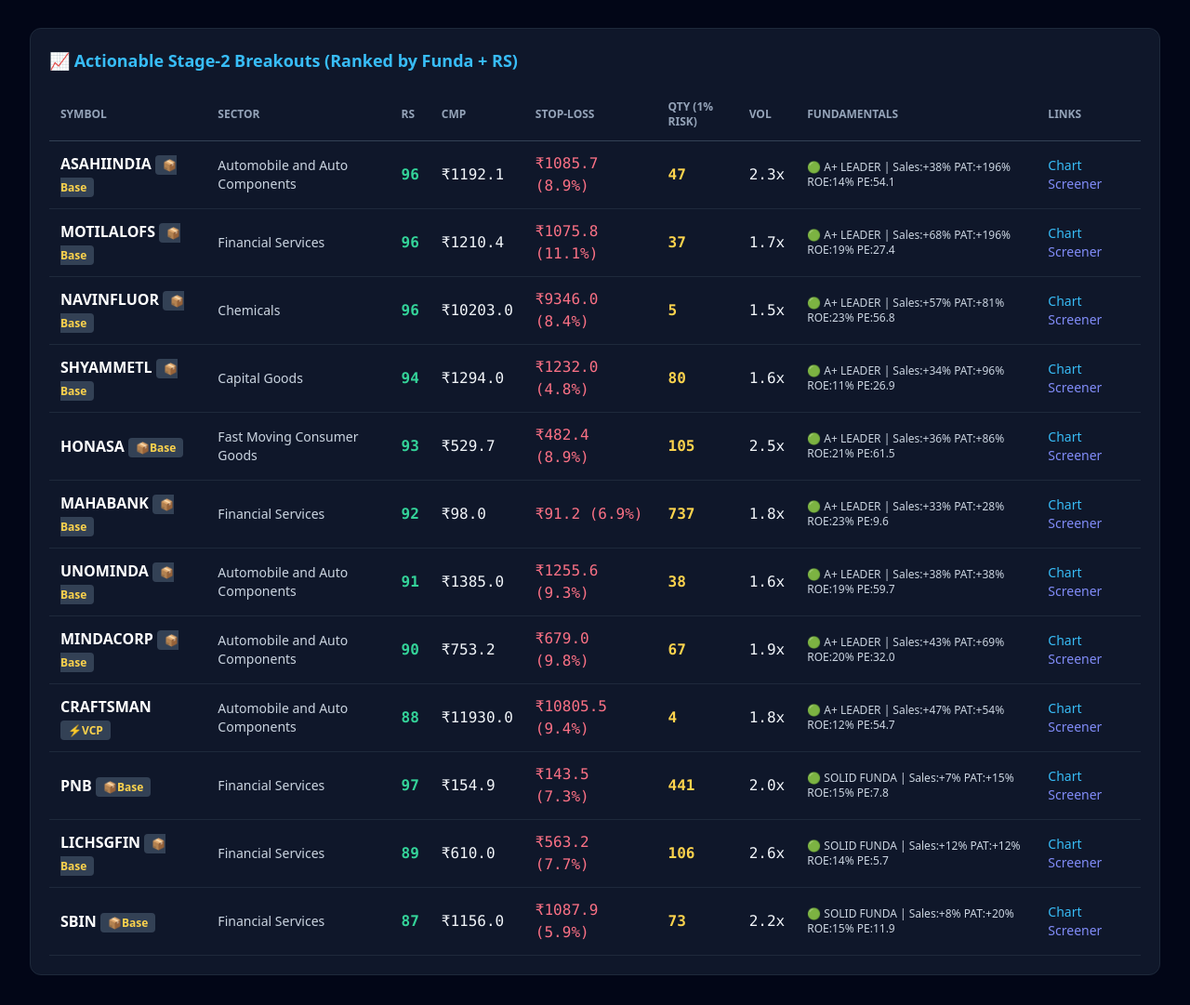
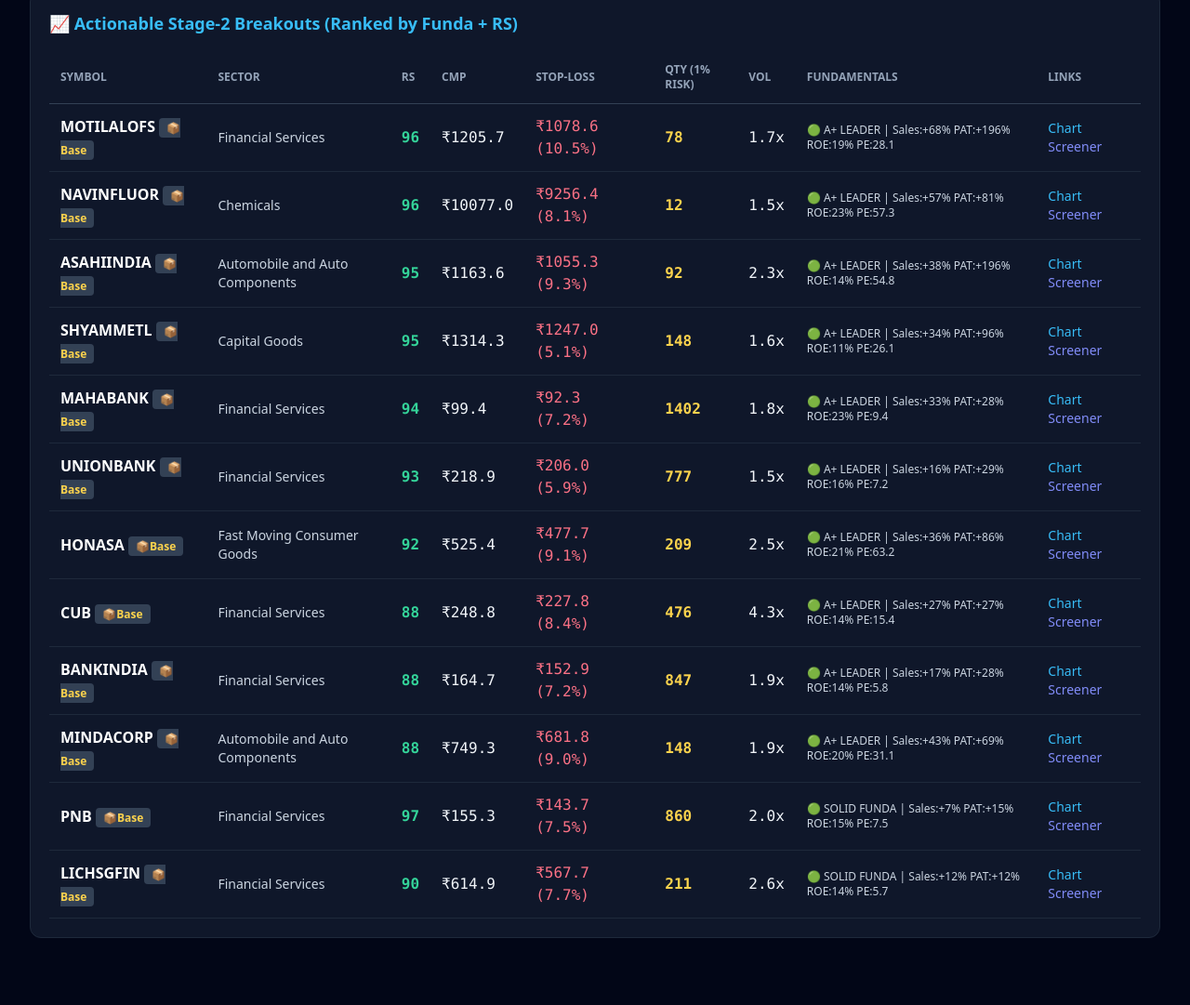
Before and after one commit to vibhor55-code/apex-sector-scanner, a plain HTML site: page index.html in a window 1280 px wide. Shown: the part 649-1730 px from the top of the page at 93% size. After the commit the page ends 1690 px from the top, so only its background shows below. Drawn offline with nearby package versions, Linux system fonts and the light colour scheme.

Commit message:
Auto-update live dashboard

```diff
--- a/index.html
+++ b/index.html
@@ -11,11 +11,11 @@
     <div class="flex flex-col md:flex-row justify-between items-start md:items-center mb-6 border-b border-slate-800 pb-4">
       <div>
         <h1 class="text-2xl md:text-3xl font-bold text-white">🏛️ Apex Master Techno-Funda Dashboard</h1>
-        <p class="text-slate-400 text-sm mt-1">Full-Market NSE 500 Stage-2 Consolidation Breakouts • Updated: 20 Nov 2026</p>
+        <p class="text-slate-400 text-sm mt-1">Full-Market NSE 500 Stage-2 Consolidation Breakouts • Updated: 23 Nov 2026</p>
       </div>
       <div class="mt-3 md:mt-0 bg-slate-900 border border-slate-800 rounded-lg px-4 py-2 text-sm">
-        <div><b>Regime:</b> 🟡 SELECTIVE / ROTATION (0.5% Risk)</div>
-        <div class="text-slate-400"><b>NSE 500 Breadth (>40W EMA):</b> 49.4%</div>
+        <div><b>Regime:</b> 🟢 BULL EXPANSION (Full 1.0% Risk)</div>
+        <div class="text-slate-400"><b>NSE 500 Breadth (>40W EMA):</b> 52.4%</div>
       </div>
     </div>
 
@@ -26,10 +26,10 @@
         <div class="mb-3">
           <div class="flex justify-between text-sm mb-1">
             <span class="font-semibold text-slate-200">Financial Services</span>
-            <span class="text-emerald-400 font-mono">11/98 stocks (11.2%)</span>
+            <span class="text-emerald-400 font-mono">15/98 stocks (15.3%)</span>
           </div>
           <div class="w-full bg-slate-800 rounded-full h-2.5">
-            <div class="bg-emerald-500 h-2.5 rounded-full" style="width: 28.0%"></div>
+            <div class="bg-emerald-500 h-2.5 rounded-full" style="width: 38.25%"></div>
           </div>
         </div>
         <div class="mb-3">
@@ -43,20 +43,29 @@
         </div>
         <div class="mb-3">
           <div class="flex justify-between text-sm mb-1">
-            <span class="font-semibold text-slate-200">Oil Gas &amp; Consumable Fuels</span>
-            <span class="text-emerald-400 font-mono">2/19 stocks (10.5%)</span>
+            <span class="font-semibold text-slate-200">Realty</span>
+            <span class="text-emerald-400 font-mono">2/14 stocks (14.3%)</span>
           </div>
           <div class="w-full bg-slate-800 rounded-full h-2.5">
-            <div class="bg-emerald-500 h-2.5 rounded-full" style="width: 26.25%"></div>
+            <div class="bg-emerald-500 h-2.5 rounded-full" style="width: 35.75%"></div>
           </div>
         </div>
         <div class="mb-3">
           <div class="flex justify-between text-sm mb-1">
-            <span class="font-semibold text-slate-200">Realty</span>
-            <span class="text-emerald-400 font-mono">1/14 stocks (7.1%)</span>
+            <span class="font-semibold text-slate-200">Healthcare</span>
+            <span class="text-emerald-400 font-mono">2/44 stocks (4.5%)</span>
           </div>
           <div class="w-full bg-slate-800 rounded-full h-2.5">
-            <div class="bg-emerald-500 h-2.5 rounded-full" style="width: 17.75%"></div>
+            <div class="bg-emerald-500 h-2.5 rounded-full" style="width: 11.25%"></div>
+          </div>
+        </div>
+        <div class="mb-3">
+          <div class="flex justify-between text-sm mb-1">
+            <span class="font-semibold text-slate-200">Construction Materials</span>
+            <span class="text-emerald-400 font-mono">1/11 stocks (9.1%)</span>
+          </div>
+          <div class="w-full bg-slate-800 rounded-full h-2.5">
+            <div class="bg-emerald-500 h-2.5 rounded-full" style="width: 22.75%"></div>
           </div>
         </div>
         <div class="mb-3">
@@ -70,29 +79,20 @@
         </div>
         <div class="mb-3">
           <div class="flex justify-between text-sm mb-1">
+            <span class="font-semibold text-slate-200">Oil Gas &amp; Consumable Fuels</span>
+            <span class="text-emerald-400 font-mono">1/19 stocks (5.3%)</span>
+          </div>
+          <div class="w-full bg-slate-800 rounded-full h-2.5">
+            <div class="bg-emerald-500 h-2.5 rounded-full" style="width: 13.25%"></div>
+          </div>
+        </div>
+        <div class="mb-3">
+          <div class="flex justify-between text-sm mb-1">
             <span class="font-semibold text-slate-200">Consumer Services</span>
             <span class="text-emerald-400 font-mono">1/23 stocks (4.3%)</span>
           </div>
           <div class="w-full bg-slate-800 rounded-full h-2.5">
             <div class="bg-emerald-500 h-2.5 rounded-full" style="width: 10.75%"></div>
-          </div>
-        </div>
-        <div class="mb-3">
-          <div class="flex justify-between text-sm mb-1">
-            <span class="font-semibold text-slate-200">Chemicals</span>
-            <span class="text-emerald-400 font-mono">1/26 stocks (3.8%)</span>
-          </div>
-          <div class="w-full bg-slate-800 rounded-full h-2.5">
-            <div class="bg-emerald-500 h-2.5 rounded-full" style="width: 9.5%"></div>
-          </div>
-        </div>
-        <div class="mb-3">
-          <div class="flex justify-between text-sm mb-1">
-            <span class="font-semibold text-slate-200">Fast Moving Consumer Goods</span>
-            <span class="text-emerald-400 font-mono">1/28 stocks (3.6%)</span>
-          </div>
-          <div class="w-full bg-slate-800 rounded-full h-2.5">
-            <div class="bg-emerald-500 h-2.5 rounded-full" style="width: 9.0%"></div>
           </div>
         </div>
       </div>
@@ -135,28 +135,14 @@
         <tbody>
 
         <tr class="border-b border-slate-800 hover:bg-slate-800/60">
-          <td class="p-3 font-bold text-white">ASAHIINDIA <span class="text-xs px-2 py-0.5 rounded bg-slate-700 text-amber-300">📦Base</span></td>
-          <td class="p-3 text-slate-300 text-sm">Automobile and Auto Components</td>
-          <td class="p-3 font-mono text-emerald-400 font-bold">96</td>
-          <td class="p-3 font-mono">₹1192.1</td>
-          <td class="p-3 font-mono text-rose-400">₹1085.7 (8.9%)</td>
-          <td class="p-3 font-mono font-bold text-amber-300">47</td>
-          <td class="p-3 font-mono">2.3x</td>
-          <td class="p-3 text-xs text-slate-300">🟢 A+ LEADER | Sales:+38% PAT:+196% ROE:14% PE:54.1</td>
-          <td class="p-3 text-sm">
-            <a href="https://in.tradingview.com/chart/?symbol=NSE:ASAHIINDIA" target="_blank" class="text-sky-400 hover:underline mr-2">Chart</a>
-            <a href="https://www.screener.in/company/ASAHIINDIA/consolidated/" target="_blank" class="text-indigo-400 hover:underline">Screener</a>
-          </td>
-        </tr>
-        <tr class="border-b border-slate-800 hover:bg-slate-800/60">
           <td class="p-3 font-bold text-white">MOTILALOFS <span class="text-xs px-2 py-0.5 rounded bg-slate-700 text-amber-300">📦Base</span></td>
           <td class="p-3 text-slate-300 text-sm">Financial Services</td>
           <td class="p-3 font-mono text-emerald-400 font-bold">96</td>
-          <td class="p-3 font-mono">₹1210.4</td>
-          <td class="p-3 font-mono text-rose-400">₹1075.8 (11.1%)</td>
-          <td class="p-3 font-mono font-bold text-amber-300">37</td>
+          <td class="p-3 font-mono">₹1205.7</td>
+          <td class="p-3 font-mono text-rose-400">₹1078.6 (10.5%)</td>
+          <td class="p-3 font-mono font-bold text-amber-300">78</td>
           <td class="p-3 font-mono">1.7x</td>
-          <td class="p-3 text-xs text-slate-300">🟢 A+ LEADER | Sales:+68% PAT:+196% ROE:19% PE:27.4</td>
+          <td class="p-3 text-xs text-slate-300">🟢 A+ LEADER | Sales:+68% PAT:+196% ROE:19% PE:28.1</td>
           <td class="p-3 text-sm">
             <a href="https://in.tradingview.com/chart/?symbol=NSE:MOTILALOFS" target="_blank" class="text-sky-400 hover:underline mr-2">Chart</a>
             <a href="https://www.screener.in/company/MOTILALOFS/consolidated/" target="_blank" class="text-indigo-400 hover:underline">Screener</a>
@@ -166,109 +152,137 @@
           <td class="p-3 font-bold text-white">NAVINFLUOR <span class="text-xs px-2 py-0.5 rounded bg-slate-700 text-amber-300">📦Base</span></td>
           <td class="p-3 text-slate-300 text-sm">Chemicals</td>
           <td class="p-3 font-mono text-emerald-400 font-bold">96</td>
-          <td class="p-3 font-mono">₹10203.0</td>
-          <td class="p-3 font-mono text-rose-400">₹9346.0 (8.4%)</td>
-          <td class="p-3 font-mono font-bold text-amber-300">5</td>
+          <td class="p-3 font-mono">₹10077.0</td>
+          <td class="p-3 font-mono text-rose-400">₹9256.4 (8.1%)</td>
+          <td class="p-3 font-mono font-bold text-amber-300">12</td>
           <td class="p-3 font-mono">1.5x</td>
-          <td class="p-3 text-xs text-slate-300">🟢 A+ LEADER | Sales:+57% PAT:+81% ROE:23% PE:56.8</td>
+          <td class="p-3 text-xs text-slate-300">🟢 A+ LEADER | Sales:+57% PAT:+81% ROE:23% PE:57.3</td>
           <td class="p-3 text-sm">
             <a href="https://in.tradingview.com/chart/?symbol=NSE:NAVINFLUOR" target="_blank" class="text-sky-400 hover:underline mr-2">Chart</a>
             <a href="https://www.screener.in/company/NAVINFLUOR/consolidated/" target="_blank" class="text-indigo-400 hover:underline">Screener</a>
           </td>
         </tr>
         <tr class="border-b border-slate-800 hover:bg-slate-800/60">
+          <td class="p-3 font-bold text-white">ASAHIINDIA <span class="text-xs px-2 py-0.5 rounded bg-slate-700 text-amber-300">📦Base</span></td>
+          <td class="p-3 text-slate-300 text-sm">Automobile and Auto Components</td>
+          <td class="p-3 font-mono text-emerald-400 font-bold">95</td>
+          <td class="p-3 font-mono">₹1163.6</td>
+          <td class="p-3 font-mono text-rose-400">₹1055.3 (9.3%)</td>
+          <td class="p-3 font-mono font-bold text-amber-300">92</td>
+          <td class="p-3 font-mono">2.3x</td>
+          <td class="p-3 text-xs text-slate-300">🟢 A+ LEADER | Sales:+38% PAT:+196% ROE:14% PE:54.8</td>
+          <td class="p-3 text-sm">
+            <a href="https://in.tradingview.com/chart/?symbol=NSE:ASAHIINDIA" target="_blank" class="text-sky-400 hover:underline mr-2">Chart</a>
+            <a href="https://www.screener.in/company/ASAHIINDIA/consolidated/" target="_blank" class="text-indigo-400 hover:underline">Screener</a>
+          </td>
+        </tr>
+        <tr class="border-b border-slate-800 hover:bg-slate-800/60">
           <td class="p-3 font-bold text-white">SHYAMMETL <span class="text-xs px-2 py-0.5 rounded bg-slate-700 text-amber-300">📦Base</span></td>
           <td class="p-3 text-slate-300 text-sm">Capital Goods</td>
-          <td class="p-3 font-mono text-emerald-400 font-bold">94</td>
-          <td class="p-3 font-mono">₹1294.0</td>
-          <td class="p-3 font-mono text-rose-400">₹1232.0 (4.8%)</td>
-          <td class="p-3 font-mono font-bold text-amber-300">80</td>
+          <td class="p-3 font-mono text-emerald-400 font-bold">95</td>
+          <td class="p-3 font-mono">₹1314.3</td>
+          <td class="p-3 font-mono text-rose-400">₹1247.0 (5.1%)</td>
+          <td class="p-3 font-mono font-bold text-amber-300">148</td>
           <td class="p-3 font-mono">1.6x</td>
-          <td class="p-3 text-xs text-slate-300">🟢 A+ LEADER | Sales:+34% PAT:+96% ROE:11% PE:26.9</td>
+          <td class="p-3 text-xs text-slate-300">🟢 A+ LEADER | Sales:+34% PAT:+96% ROE:11% PE:26.1</td>
           <td class="p-3 text-sm">
             <a href="https://in.tradingview.com/chart/?symbol=NSE:SHYAMMETL" target="_blank" class="text-sky-400 hover:underline mr-2">Chart</a>
             <a href="https://www.screener.in/company/SHYAMMETL/consolidated/" target="_blank" class="text-indigo-400 hover:underline">Screener</a>
           </td>
         </tr>
         <tr class="border-b border-slate-800 hover:bg-slate-800/60">
+          <td class="p-3 font-bold text-white">MAHABANK <span class="text-xs px-2 py-0.5 rounded bg-slate-700 text-amber-300">📦Base</span></td>
+          <td class="p-3 text-slate-300 text-sm">Financial Services</td>
+          <td class="p-3 font-mono text-emerald-400 font-bold">94</td>
+          <td class="p-3 font-mono">₹99.4</td>
+          <td class="p-3 font-mono text-rose-400">₹92.3 (7.2%)</td>
+          <td class="p-3 font-mono font-bold text-amber-300">1402</td>
+          <td class="p-3 font-mono">1.8x</td>
+          <td class="p-3 text-xs text-slate-300">🟢 A+ LEADER | Sales:+33% PAT:+28% ROE:23% PE:9.4</td>
+          <td class="p-3 text-sm">
+            <a href="https://in.tradingview.com/chart/?symbol=NSE:MAHABANK" target="_blank" class="text-sky-400 hover:underline mr-2">Chart</a>
+            <a href="https://www.screener.in/company/MAHABANK/consolidated/" target="_blank" class="text-indigo-400 hover:underline">Screener</a>
+          </td>
+        </tr>
+        <tr class="border-b border-slate-800 hover:bg-slate-800/60">
+          <td class="p-3 font-bold text-white">UNIONBANK <span class="text-xs px-2 py-0.5 rounded bg-slate-700 text-amber-300">📦Base</span></td>
+          <td class="p-3 text-slate-300 text-sm">Financial Services</td>
+          <td class="p-3 font-mono text-emerald-400 font-bold">93</td>
+          <td class="p-3 font-mono">₹218.9</td>
+          <td class="p-3 font-mono text-rose-400">₹206.0 (5.9%)</td>
+          <td class="p-3 font-mono font-bold text-amber-300">777</td>
+          <td class="p-3 font-mono">1.5x</td>
+          <td class="p-3 text-xs text-slate-300">🟢 A+ LEADER | Sales:+16% PAT:+29% ROE:16% PE:7.2</td>
+          <td class="p-3 text-sm">
+            <a href="https://in.tradingview.com/chart/?symbol=NSE:UNIONBANK" target="_blank" class="text-sky-400 hover:underline mr-2">Chart</a>
+            <a href="https://www.screener.in/company/UNIONBANK/consolidated/" target="_blank" class="text-indigo-400 hover:underline">Screener</a>
+          </td>
+        </tr>
+        <tr class="border-b border-slate-800 hover:bg-slate-800/60">
           <td class="p-3 font-bold text-white">HONASA <span class="text-xs px-2 py-0.5 rounded bg-slate-700 text-amber-300">📦Base</span></td>
           <td class="p-3 text-slate-300 text-sm">Fast Moving Consumer Goods</td>
-          <td class="p-3 font-mono text-emerald-400 font-bold">93</td>
-          <td class="p-3 font-mono">₹529.7</td>
-          <td class="p-3 font-mono text-rose-400">₹482.4 (8.9%)</td>
-          <td class="p-3 font-mono font-bold text-amber-300">105</td>
+          <td class="p-3 font-mono text-emerald-400 font-bold">92</td>
+          <td class="p-3 font-mono">₹525.4</td>
+          <td class="p-3 font-mono text-rose-400">₹477.7 (9.1%)</td>
+          <td class="p-3 font-mono font-bold text-amber-300">209</td>
           <td class="p-3 font-mono">2.5x</td>
-          <td class="p-3 text-xs text-slate-300">🟢 A+ LEADER | Sales:+36% PAT:+86% ROE:21% PE:61.5</td>
+          <td class="p-3 text-xs text-slate-300">🟢 A+ LEADER | Sales:+36% PAT:+86% ROE:21% PE:63.2</td>
           <td class="p-3 text-sm">
             <a href="https://in.tradingview.com/chart/?symbol=NSE:HONASA" target="_blank" class="text-sky-400 hover:underline mr-2">Chart</a>
             <a href="https://www.screener.in/company/HONASA/consolidated/" target="_blank" class="text-indigo-400 hover:underline">Screener</a>
           </td>
         </tr>
         <tr class="border-b border-slate-800 hover:bg-slate-800/60">
-          <td class="p-3 font-bold text-white">MAHABANK <span class="text-xs px-2 py-0.5 rounded bg-slate-700 text-amber-300">📦Base</span></td>
+          <td class="p-3 font-bold text-white">CUB <span class="text-xs px-2 py-0.5 rounded bg-slate-700 text-amber-300">📦Base</span></td>
           <td class="p-3 text-slate-300 text-sm">Financial Services</td>
-          <td class="p-3 font-mono text-emerald-400 font-bold">92</td>
-          <td class="p-3 font-mono">₹98.0</td>
-          <td class="p-3 font-mono text-rose-400">₹91.2 (6.9%)</td>
-          <td class="p-3 font-mono font-bold text-amber-300">737</td>
-          <td class="p-3 font-mono">1.8x</td>
-          <td class="p-3 text-xs text-slate-300">🟢 A+ LEADER | Sales:+33% PAT:+28% ROE:23% PE:9.6</td>
+          <td class="p-3 font-mono text-emerald-400 font-bold">88</td>
+          <td class="p-3 font-mono">₹248.8</td>
+          <td class="p-3 font-mono text-rose-400">₹227.8 (8.4%)</td>
+          <td class="p-3 font-mono font-bold text-amber-300">476</td>
+          <td class="p-3 font-mono">4.3x</td>
+          <td class="p-3 text-xs text-slate-300">🟢 A+ LEADER | Sales:+27% PAT:+27% ROE:14% PE:15.4</td>
           <td class="p-3 text-sm">
-            <a href="https://in.tradingview.com/chart/?symbol=NSE:MAHABANK" target="_blank" class="text-sky-400 hover:underline mr-2">Chart</a>
-            <a href="https://www.screener.in/company/MAHABANK/consolidated/" target="_blank" class="text-indigo-400 hover:underline">Screener</a>
+            <a href="https://in.tradingview.com/chart/?symbol=NSE:CUB" target="_blank" class="text-sky-400 hover:underline mr-2">Chart</a>
+            <a href="https://www.screener.in/company/CUB/consolidated/" target="_blank" class="text-indigo-400 hover:underline">Screener</a>
           </td>
         </tr>
         <tr class="border-b border-slate-800 hover:bg-slate-800/60">
-          <td class="p-3 font-bold text-white">UNOMINDA <span class="text-xs px-2 py-0.5 rounded bg-slate-700 text-amber-300">📦Base</span></td>
-          <td class="p-3 text-slate-300 text-sm">Automobile and Auto Components</td>
-          <td class="p-3 font-mono text-emerald-400 font-bold">91</td>
-          <td class="p-3 font-mono">₹1385.0</td>
-          <td class="p-3 font-mono text-rose-400">₹1255.6 (9.3%)</td>
-          <td class="p-3 font-mono font-bold text-amber-300">38</td>
-          <td class="p-3 font-mono">1.6x</td>
-          <td class="p-3 text-xs text-slate-300">🟢 A+ LEADER | Sales:+38% PAT:+38% ROE:19% PE:59.7</td>
+          <td class="p-3 font-bold text-white">BANKINDIA <span class="text-xs px-2 py-0.5 rounded bg-slate-700 text-amber-300">📦Base</span></td>
+          <td class="p-3 text-slate-300 text-sm">Financial Services</td>
+          <td class="p-3 font-mono text-emerald-400 font-bold">88</td>
+          <td class="p-3 font-mono">₹164.7</td>
+          <td class="p-3 font-mono text-rose-400">₹152.9 (7.2%)</td>
+          <td class="p-3 font-mono font-bold text-amber-300">847</td>
+          <td class="p-3 font-mono">1.9x</td>
+          <td class="p-3 text-xs text-slate-300">🟢 A+ LEADER | Sales:+17% PAT:+28% ROE:14% PE:5.8</td>
           <td class="p-3 text-sm">
-            <a href="https://in.tradingview.com/chart/?symbol=NSE:UNOMINDA" target="_blank" class="text-sky-400 hover:underline mr-2">Chart</a>
-            <a href="https://www.screener.in/company/UNOMINDA/consolidated/" target="_blank" class="text-indigo-400 hover:underline">Screener</a>
+            <a href="https://in.tradingview.com/chart/?symbol=NSE:BANKINDIA" target="_blank" class="text-sky-400 hover:underline mr-2">Chart</a>
+            <a href="https://www.screener.in/company/BANKINDIA/consolidated/" target="_blank" class="text-indigo-400 hover:underline">Screener</a>
           </td>
         </tr>
         <tr class="border-b border-slate-800 hover:bg-slate-800/60">
           <td class="p-3 font-bold text-white">MINDACORP <span class="text-xs px-2 py-0.5 rounded bg-slate-700 text-amber-300">📦Base</span></td>
           <td class="p-3 text-slate-300 text-sm">Automobile and Auto Components</td>
-          <td class="p-3 font-mono text-emerald-400 font-bold">90</td>
-          <td class="p-3 font-mono">₹753.2</td>
-          <td class="p-3 font-mono text-rose-400">₹679.0 (9.8%)</td>
-          <td class="p-3 font-mono font-bold text-amber-300">67</td>
+          <td class="p-3 font-mono text-emerald-400 font-bold">88</td>
+          <td class="p-3 font-mono">₹749.3</td>
+          <td class="p-3 font-mono text-rose-400">₹681.8 (9.0%)</td>
+          <td class="p-3 font-mono font-bold text-amber-300">148</td>
           <td class="p-3 font-mono">1.9x</td>
-          <td class="p-3 text-xs text-slate-300">🟢 A+ LEADER | Sales:+43% PAT:+69% ROE:20% PE:32.0</td>
+          <td class="p-3 text-xs text-slate-300">🟢 A+ LEADER | Sales:+43% PAT:+69% ROE:20% PE:31.1</td>
           <td class="p-3 text-sm">
             <a href="https://in.tradingview.com/chart/?symbol=NSE:MINDACORP" target="_blank" class="text-sky-400 hover:underline mr-2">Chart</a>
             <a href="https://www.screener.in/company/MINDACORP/consolidated/" target="_blank" class="text-indigo-400 hover:underline">Screener</a>
           </td>
         </tr>
         <tr class="border-b border-slate-800 hover:bg-slate-800/60">
-          <td class="p-3 font-bold text-white">CRAFTSMAN <span class="text-xs px-2 py-0.5 rounded bg-slate-700 text-amber-300">⚡VCP</span></td>
-          <td class="p-3 text-slate-300 text-sm">Automobile and Auto Components</td>
-          <td class="p-3 font-mono text-emerald-400 font-bold">88</td>
-          <td class="p-3 font-mono">₹11930.0</td>
-          <td class="p-3 font-mono text-rose-400">₹10805.5 (9.4%)</td>
-          <td class="p-3 font-mono font-bold text-amber-300">4</td>
-          <td class="p-3 font-mono">1.8x</td>
-          <td class="p-3 text-xs text-slate-300">🟢 A+ LEADER | Sales:+47% PAT:+54% ROE:12% PE:54.7</td>
-          <td class="p-3 text-sm">
-            <a href="https://in.tradingview.com/chart/?symbol=NSE:CRAFTSMAN" target="_blank" class="text-sky-400 hover:underline mr-2">Chart</a>
-            <a href="https://www.screener.in/company/CRAFTSMAN/consolidated/" target="_blank" class="text-indigo-400 hover:underline">Screener</a>
-          </td>
-        </tr>
-        <tr class="border-b border-slate-800 hover:bg-slate-800/60">
           <td class="p-3 font-bold text-white">PNB <span class="text-xs px-2 py-0.5 rounded bg-slate-700 text-amber-300">📦Base</span></td>
           <td class="p-3 text-slate-300 text-sm">Financial Services</td>
           <td class="p-3 font-mono text-emerald-400 font-bold">97</td>
-          <td class="p-3 font-mono">₹154.9</td>
-          <td class="p-3 font-mono text-rose-400">₹143.5 (7.3%)</td>
-          <td class="p-3 font-mono font-bold text-amber-300">441</td>
+          <td class="p-3 font-mono">₹155.3</td>
+          <td class="p-3 font-mono text-rose-400">₹143.7 (7.5%)</td>
+          <td class="p-3 font-mono font-bold text-amber-300">860</td>
           <td class="p-3 font-mono">2.0x</td>
-          <td class="p-3 text-xs text-slate-300">🟢 SOLID FUNDA | Sales:+7% PAT:+15% ROE:15% PE:7.8</td>
+          <td class="p-3 text-xs text-slate-300">🟢 SOLID FUNDA | Sales:+7% PAT:+15% ROE:15% PE:7.5</td>
           <td class="p-3 text-sm">
             <a href="https://in.tradingview.com/chart/?symbol=NSE:PNB" target="_blank" class="text-sky-400 hover:underline mr-2">Chart</a>
             <a href="https://www.screener.in/company/PNB/consolidated/" target="_blank" class="text-indigo-400 hover:underline">Screener</a>
@@ -277,29 +291,15 @@
         <tr class="border-b border-slate-800 hover:bg-slate-800/60">
           <td class="p-3 font-bold text-white">LICHSGFIN <span class="text-xs px-2 py-0.5 rounded bg-slate-700 text-amber-300">📦Base</span></td>
           <td class="p-3 text-slate-300 text-sm">Financial Services</td>
-          <td class="p-3 font-mono text-emerald-400 font-bold">89</td>
-          <td class="p-3 font-mono">₹610.0</td>
-          <td class="p-3 font-mono text-rose-400">₹563.2 (7.7%)</td>
-          <td class="p-3 font-mono font-bold text-amber-300">106</td>
+          <td class="p-3 font-mono text-emerald-400 font-bold">90</td>
+          <td class="p-3 font-mono">₹614.9</td>
+          <td class="p-3 font-mono text-rose-400">₹567.7 (7.7%)</td>
+          <td class="p-3 font-mono font-bold text-amber-300">211</td>
           <td class="p-3 font-mono">2.6x</td>
           <td class="p-3 text-xs text-slate-300">🟢 SOLID FUNDA | Sales:+12% PAT:+12% ROE:14% PE:5.7</td>
           <td class="p-3 text-sm">
             <a href="https://in.tradingview.com/chart/?symbol=NSE:LICHSGFIN" target="_blank" class="text-sky-400 hover:underline mr-2">Chart</a>
             <a href="https://www.screener.in/company/LICHSGFIN/consolidated/" target="_blank" class="text-indigo-400 hover:underline">Screener</a>
-          </td>
-        </tr>
-        <tr class="border-b border-slate-800 hover:bg-slate-800/60">
-          <td class="p-3 font-bold text-white">SBIN <span class="text-xs px-2 py-0.5 rounded bg-slate-700 text-amber-300">📦Base</span></td>
-          <td class="p-3 text-slate-300 text-sm">Financial Services</td>
-          <td class="p-3 font-mono text-emerald-400 font-bold">87</td>
-          <td class="p-3 font-mono">₹1156.0</td>
-          <td class="p-3 font-mono text-rose-400">₹1087.9 (5.9%)</td>
-          <td class="p-3 font-mono font-bold text-amber-300">73</td>
-          <td class="p-3 font-mono">2.2x</td>
-          <td class="p-3 text-xs text-slate-300">🟢 SOLID FUNDA | Sales:+8% PAT:+20% ROE:15% PE:11.9</td>
-          <td class="p-3 text-sm">
-            <a href="https://in.tradingview.com/chart/?symbol=NSE:SBIN" target="_blank" class="text-sky-400 hover:underline mr-2">Chart</a>
-            <a href="https://www.screener.in/company/SBIN/consolidated/" target="_blank" class="text-indigo-400 hover:underline">Screener</a>
           </td>
         </tr>
         </tbody>
```
